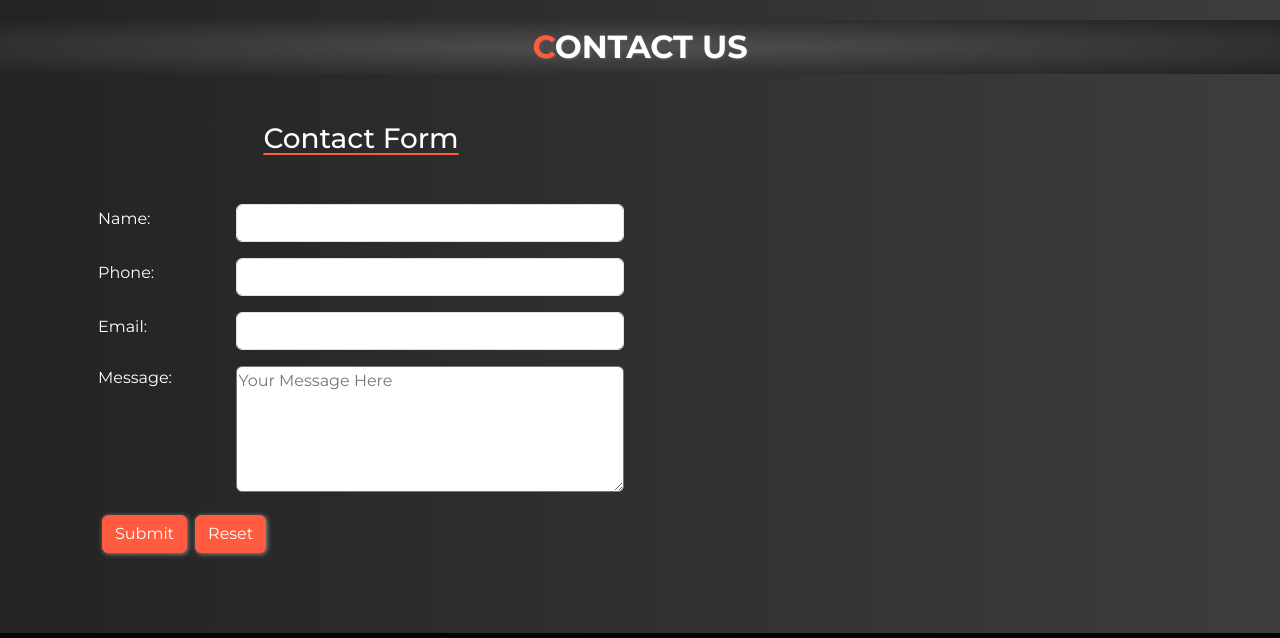
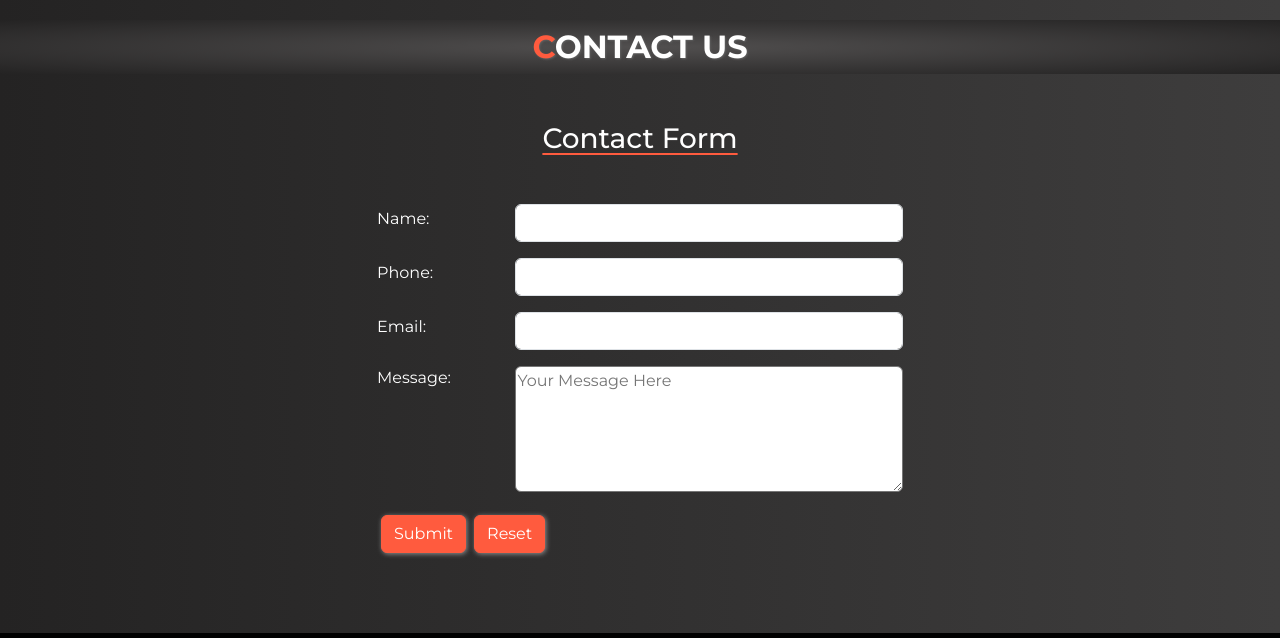
Before and after one commit to git-sridhar4796/Aethereal, a website: page index.html in a window 1280 px wide. Shown: the part 3180-3818 px from the top of the page. Drawn offline with nearby package versions, Linux system fonts and the light colour scheme.

Commit message:
Version 1.1

```diff
--- a/index.html
+++ b/index.html
@@ -370,7 +370,7 @@
           <span class="text-primary">C</span>ONTACT US
         </h2>
         <div
-          class="container-lg d-flex flex-column flex-lg-row gap-4 justify-content-center align-items-center justify-content-lg-between"
+          class="container-lg d-flex flex-column flex-lg-row gap-4 justify-content-center align-items-center"
         >
           <!-- CONTACT -->
 
```
